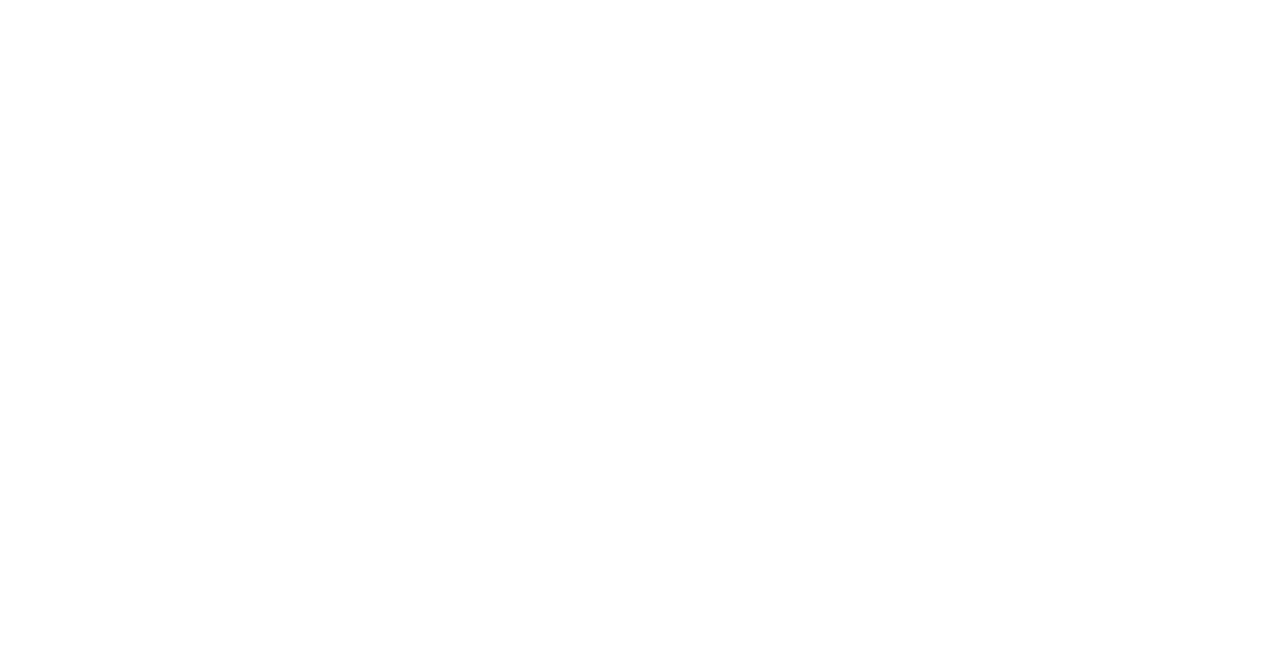
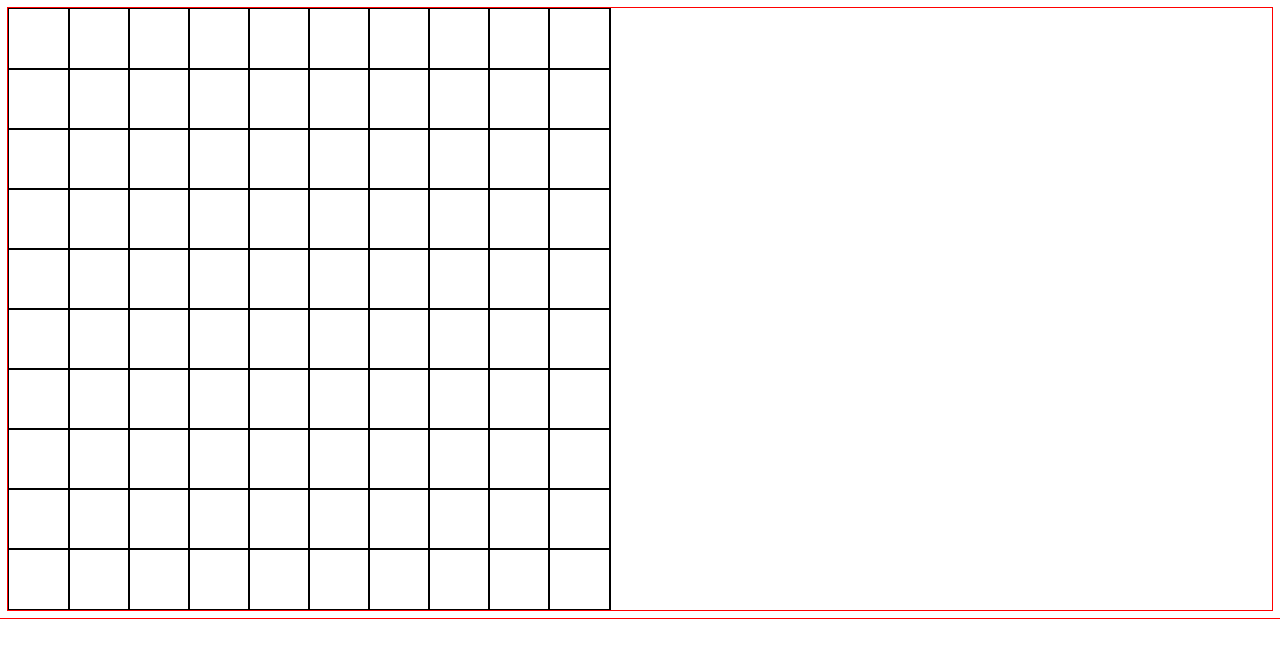
Before and after one commit to kbulau/EtchSketch, a plain HTML site: page index.html in a window 1280 px wide. Drawn offline with Linux system fonts and the light colour scheme.

Commit message:
get grid to work

```diff
--- a/game.js
+++ b/game.js
@@ -0,0 +1,14 @@
+const container = document.querySelector("#container")
+
+function createGrid(size){
+    for (let i=0; i<size*size; i++){
+        console.log(i)
+        const div = document.createElement('div')
+        div.style.width = 600/size + 'px'
+        div.style.height = 600/size + 'px'
+
+        container.appendChild(div)
+    }
+}
+
+createGrid(10)
--- a/index.html
+++ b/index.html
@@ -4,9 +4,13 @@
     <meta charset="UTF-8">
     <meta http-equiv="X-UA-Compatible" content="IE=edge">
     <meta name="viewport" content="width=device-width, initial-scale=1.0">
-    <title>Document</title>
+    <link rel="stylesheet" href="style.css">
+    <title>Sketch pad</title>
 </head>
 <body>
+<div id="container">
 
+<script src="game.js"></script>
+</div>
 </body>
 </html>
--- a/style.css
+++ b/style.css
@@ -0,0 +1,17 @@
+#container{
+    display: flex;
+    flex-wrap: wrap;
+    width: 600px;
+    height: 600px;
+    border: 1px solid black;
+}
+
+*{
+    outline: 1px solid red;
+}
+
+div{
+    /* height: 60px;
+    width: 60px; */
+    outline: 1px solid black
+}
```
